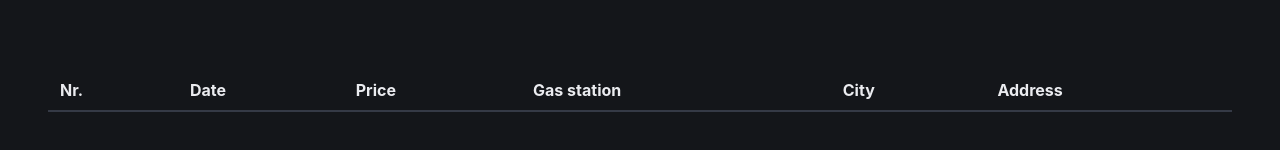
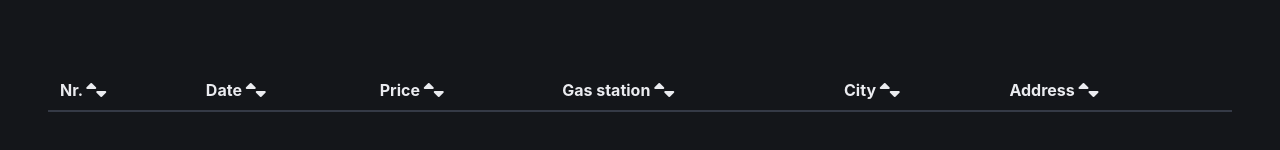
Before and after one commit to gheorghe133/FuelTracker, an Angular app: page / in a window 1280 px wide. Shown: the part 574-724 px from the top of the page. Built offline with nearby package versions, Linux system fonts and the light colour scheme.

Commit message:
added sorting

```diff
--- a/src/app/app.component.html
+++ b/src/app/app.component.html
@@ -126,12 +126,30 @@
   <table class="table is-fullwidth is-striped is-hoverable">
     <thead>
       <tr>
-        <th>Nr.</th>
-        <th>Date</th>
-        <th>Price</th>
-        <th>Gas station</th>
-        <th>City</th>
-        <th>Address</th>
+        <th (click)="sort('index')">
+          Nr. <i class="fa-solid fa-sort-up"></i>
+          <i class="fa-solid fa-sort-down"></i>
+        </th>
+        <th (click)="sort('date')">
+          Date <i class="fa-solid fa-sort-up"></i>
+          <i class="fa-solid fa-sort-down"></i>
+        </th>
+        <th (click)="sort('price')">
+          Price <i class="fa-solid fa-sort-up"></i>
+          <i class="fa-solid fa-sort-down"></i>
+        </th>
+        <th (click)="sort('gasStation')">
+          Gas station <i class="fa-solid fa-sort-up"></i>
+          <i class="fa-solid fa-sort-down"></i>
+        </th>
+        <th (click)="sort('city')">
+          City <i class="fa-solid fa-sort-up"></i>
+          <i class="fa-solid fa-sort-down"></i>
+        </th>
+        <th (click)="sort('address')">
+          Address <i class="fa-solid fa-sort-up"></i>
+          <i class="fa-solid fa-sort-down"></i>
+        </th>
       </tr>
     </thead>
     <tbody>
--- a/src/app/app.component.ts
+++ b/src/app/app.component.ts
@@ -11,11 +11,18 @@ import {
 import { CommonModule } from '@angular/common';
 import * as L from 'leaflet';
 import { GeocodingService } from './services/GeoCodingService/geocoding.service';
+import { SortPipe } from './pipes/SortPipe/sort.pipe';
 
 @Component({
   selector: 'app-root',
   standalone: true,
-  imports: [ReactiveFormsModule, FormsModule, CommonModule, RouterOutlet],
+  imports: [
+    ReactiveFormsModule,
+    FormsModule,
+    CommonModule,
+    RouterOutlet,
+    SortPipe,
+  ],
   templateUrl: './app.component.html',
   styleUrls: ['./app.component.scss'],
 })
@@ -60,7 +67,7 @@ export class AppComponent {
   currentPage = 1;
   itemsPerPage = 10;
   totalItems = 0; // Numărul total de elemente
-  paginatedResults: any[] = [];
+  paginatedResults = [];
 
   constructor(
     private fuelService: FuelService,
@@ -350,4 +357,27 @@ export class AppComponent {
       },
     });
   }
+
+  sortField: string = '';
+  sortOrder: 'asc' | 'desc' = 'asc';
+
+  sort(field: string) {
+    // Toggle sort order if sorting by the same field
+    if (this.sortField === field) {
+      this.sortOrder = this.sortOrder === 'asc' ? 'desc' : 'asc';
+    } else {
+      this.sortField = field;
+      this.sortOrder = 'asc';
+    }
+
+    // Sort the results
+    this.fuelResults = new SortPipe().transform(
+      this.fuelResults,
+      this.sortField,
+      this.sortOrder
+    );
+
+    // Reapply pagination
+    this.paginateResults();
+  }
 }
--- /dev/null
+++ b/src/app/pipes/SortPipe/sort.pipe.ts
@@ -0,0 +1,34 @@
+import { Pipe, PipeTransform } from '@angular/core';
+
+@Pipe({
+  name: 'sort',
+  standalone: true
+})
+export class SortPipe implements PipeTransform {
+  transform(
+    array: any[],
+    sortBy: string,
+    direction: 'asc' | 'desc' = 'asc'
+  ): any[] {
+    if (!array || !sortBy) {
+      return array;
+    }
+
+    const sortOrder = direction === 'asc' ? 1 : -1;
+
+    return array.sort((a, b) => {
+      const valueA = a[sortBy];
+      const valueB = b[sortBy];
+
+      if (typeof valueA === 'string' && typeof valueB === 'string') {
+        return valueA.localeCompare(valueB) * sortOrder;
+      }
+
+      if (typeof valueA === 'number' && typeof valueB === 'number') {
+        return (valueA - valueB) * sortOrder;
+      }
+
+      return 0;
+    });
+  }
+}
```
Also changed, not shown: 1 other file (tests, documents, lock files or other folders).
